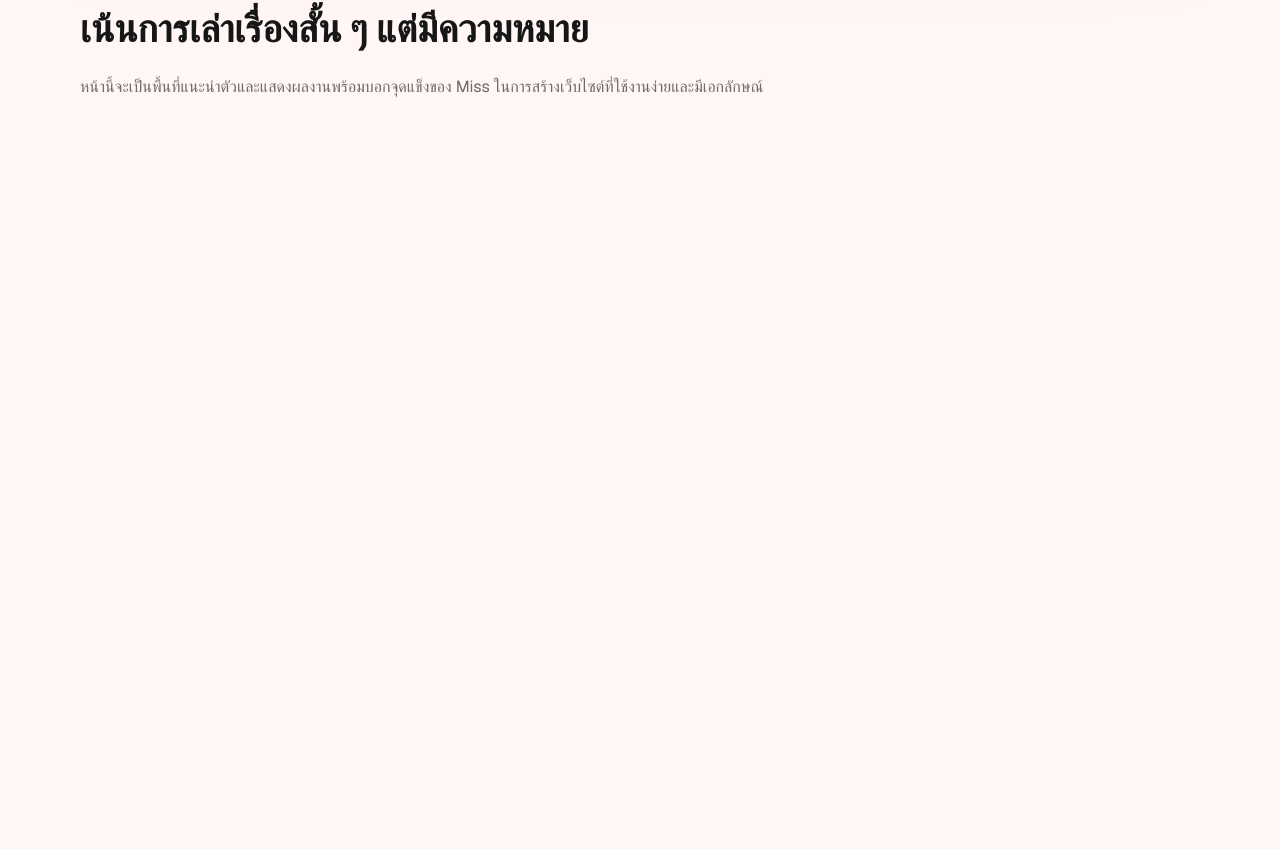
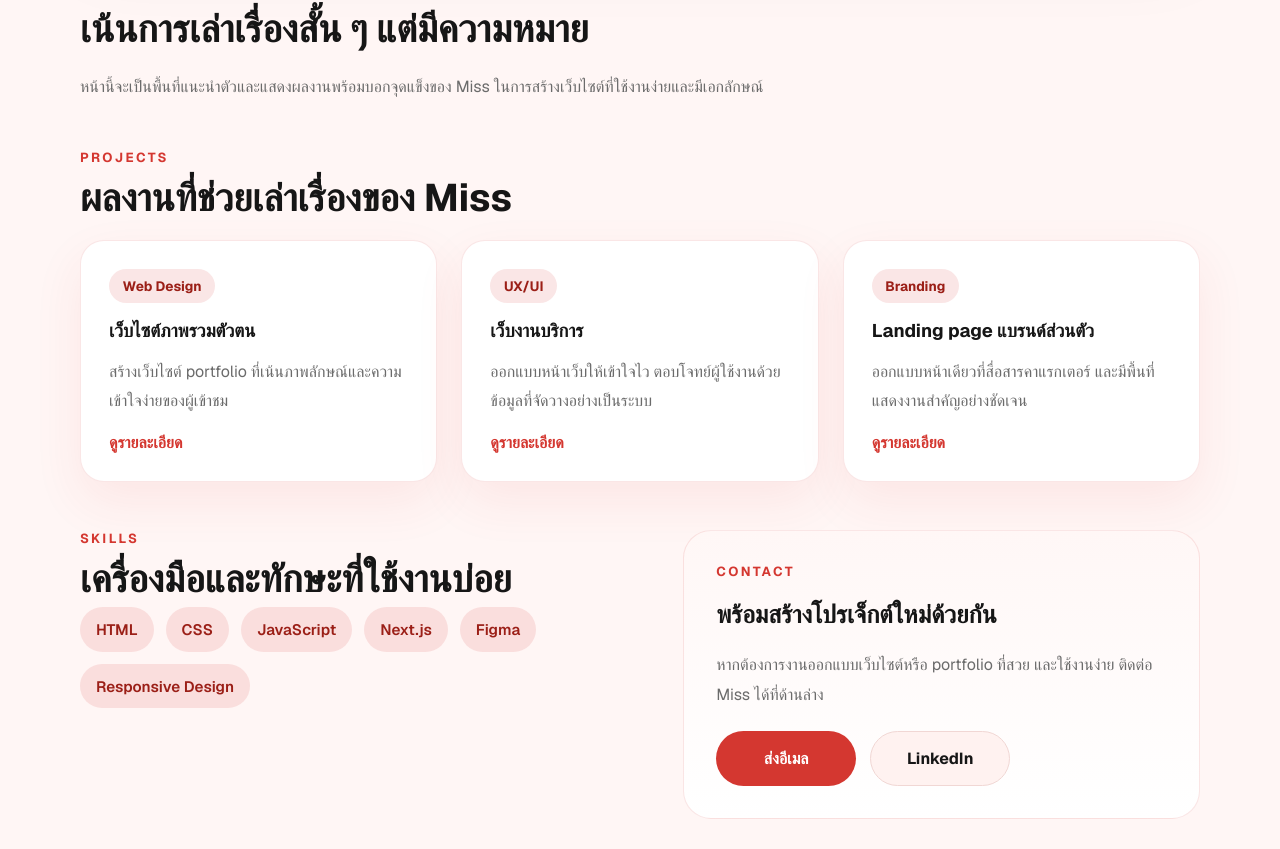
Before and after one commit to SSmikey/portfolio, a Next.js app: page / in a window 1280 px wide. Shown: the part 844-1693 px from the top of the page. Before the commit the page ends 985 px from the top, so only its background shows below. Built offline with nearby package versions, Linux system fonts and the light colour scheme.

Commit message:
add page

```diff
--- a/src/app/page.module.css
+++ b/src/app/page.module.css
@@ -183,9 +183,151 @@
   line-height: 1.85;
 }
 
+.projectGrid {
+  display: grid;
+  grid-template-columns: repeat(3, minmax(0, 1fr));
+  gap: 24px;
+}
+
+.projectCard {
+  display: grid;
+  gap: 16px;
+  padding: 28px;
+  border-radius: 24px;
+  background: #fff;
+  border: 1px solid rgba(212, 55, 48, 0.12);
+  box-shadow: 0 20px 50px rgba(212, 55, 48, 0.08);
+}
+
+.projectTag {
+  display: inline-flex;
+  padding: 0.5rem 0.85rem;
+  border-radius: 999px;
+  background: rgba(212, 55, 48, 0.12);
+  color: var(--accent-strong);
+  font-size: 0.85rem;
+  font-weight: 700;
+  width: fit-content;
+}
+
+.projectCard h3 {
+  font-size: 1.15rem;
+  color: var(--foreground);
+}
+
+.projectCard p {
+  color: var(--muted);
+  line-height: 1.8;
+}
+
+.projectLink {
+  color: var(--accent);
+  font-weight: 700;
+  transition: color 0.2s ease;
+}
+
+.projectLink:hover {
+  color: var(--accent-strong);
+}
+
+.splitSection {
+  grid-template-columns: 1.05fr 0.95fr;
+  align-items: start;
+  gap: 32px;
+}
+
+.skillTags {
+  display: flex;
+  flex-wrap: wrap;
+  gap: 12px;
+  margin-top: 8px;
+}
+
+.skillTag {
+  display: inline-flex;
+  padding: 0.8rem 1rem;
+  border-radius: 999px;
+  background: rgba(212, 55, 48, 0.12);
+  color: var(--accent-strong);
+  font-size: 0.95rem;
+  font-weight: 600;
+}
+
+.contactCard {
+  padding: 32px;
+  border-radius: 28px;
+  background: linear-gradient(180deg, #fff7f6 0%, #ffffff 100%);
+  border: 1px solid rgba(212, 55, 48, 0.12);
+  display: grid;
+  gap: 20px;
+}
+
+.contactLabel {
+  font-size: 0.82rem;
+  text-transform: uppercase;
+  letter-spacing: 0.18em;
+  font-weight: 700;
+  color: var(--accent);
+}
+
+.contactTitle {
+  font-size: 1.55rem;
+  line-height: 1.2;
+}
+
+.contactText {
+  color: var(--muted);
+  line-height: 1.9;
+}
+
+.contactLinks {
+  display: flex;
+  flex-wrap: wrap;
+  gap: 14px;
+}
+
+.contactButton,
+.contactButtonSecondary {
+  display: inline-flex;
+  align-items: center;
+  justify-content: center;
+  padding: 1rem 1.4rem;
+  border-radius: 999px;
+  font-weight: 700;
+  min-width: 140px;
+  text-align: center;
+  transition: transform 0.2s ease, background-color 0.2s ease, color 0.2s ease;
+}
+
+.contactButton {
+  background: var(--accent);
+  color: #fff;
+}
+
+.contactButtonSecondary {
+  background: rgba(255, 241, 239, 0.9);
+  color: var(--foreground);
+  border: 1px solid var(--border);
+}
+
+.contactButton:hover,
+.contactButtonSecondary:hover {
+  transform: translateY(-2px);
+}
+
 @media (max-width: 880px) {
-  .hero {
-    padding: 36px;
+  .projectGrid {
+    grid-template-columns: repeat(2, minmax(0, 1fr));
+  }
+}
+
+@media (max-width: 760px) {
+  .projectGrid {
+    grid-template-columns: 1fr;
+  }
+
+  .splitSection {
+    grid-template-columns: 1fr;
   }
 }
 
--- a/src/app/page.tsx
+++ b/src/app/page.tsx
@@ -41,6 +41,78 @@ export default function Home() {
             หน้านี้จะเป็นพื้นที่แนะนำตัวและแสดงผลงานพร้อมบอกจุดแข็งของ Miss ในการสร้างเว็บไซต์ที่ใช้งานง่ายและมีเอกลักษณ์
           </p>
         </section>
+
+        <section className={styles.section} id="projects">
+          <div className={styles.sectionHeader}>
+            <p className={styles.sectionLabel}>Projects</p>
+            <h2>ผลงานที่ช่วยเล่าเรื่องของ Miss</h2>
+          </div>
+          <div className={styles.projectGrid}>
+            <article className={styles.projectCard}>
+              <span className={styles.projectTag}>Web Design</span>
+              <h3>เว็บไซต์ภาพรวมตัวตน</h3>
+              <p>
+                สร้างเว็บไซต์ portfolio ที่เน้นภาพลักษณ์และความเข้าใจง่ายของผู้เข้าชม
+              </p>
+              <a className={styles.projectLink} href="#contact">
+                ดูรายละเอียด
+              </a>
+            </article>
+            <article className={styles.projectCard}>
+              <span className={styles.projectTag}>UX/UI</span>
+              <h3>เว็บงานบริการ</h3>
+              <p>
+                ออกแบบหน้าเว็บให้เข้าใจไว ตอบโจทย์ผู้ใช้งานด้วยข้อมูลที่จัดวางอย่างเป็นระบบ
+              </p>
+              <a className={styles.projectLink} href="#contact">
+                ดูรายละเอียด
+              </a>
+            </article>
+            <article className={styles.projectCard}>
+              <span className={styles.projectTag}>Branding</span>
+              <h3>Landing page แบรนด์ส่วนตัว</h3>
+              <p>
+                ออกแบบหน้าเดียวที่สื่อสารคาแรกเตอร์ และมีพื้นที่แสดงงานสำคัญอย่างชัดเจน
+              </p>
+              <a className={styles.projectLink} href="#contact">
+                ดูรายละเอียด
+              </a>
+            </article>
+          </div>
+        </section>
+
+        <section className={`${styles.section} ${styles.splitSection}`} id="contact">
+          <div>
+            <div className={styles.sectionHeader}>
+              <p className={styles.sectionLabel}>Skills</p>
+              <h2>เครื่องมือและทักษะที่ใช้งานบ่อย</h2>
+            </div>
+            <div className={styles.skillTags}>
+              <span className={styles.skillTag}>HTML</span>
+              <span className={styles.skillTag}>CSS</span>
+              <span className={styles.skillTag}>JavaScript</span>
+              <span className={styles.skillTag}>Next.js</span>
+              <span className={styles.skillTag}>Figma</span>
+              <span className={styles.skillTag}>Responsive Design</span>
+            </div>
+          </div>
+
+          <aside className={styles.contactCard}>
+            <p className={styles.contactLabel}>Contact</p>
+            <h3 className={styles.contactTitle}>พร้อมสร้างโปรเจ็กต์ใหม่ด้วยกัน</h3>
+            <p className={styles.contactText}>
+              หากต้องการงานออกแบบเว็บไซต์หรือ portfolio ที่สวย และใช้งานง่าย ติดต่อ Miss ได้ที่ด้านล่าง
+            </p>
+            <div className={styles.contactLinks}>
+              <a className={styles.contactButton} href="mailto:miss@example.com">
+                ส่งอีเมล
+              </a>
+              <a className={styles.contactButtonSecondary} href="https://www.linkedin.com" target="_blank" rel="noreferrer">
+                LinkedIn
+              </a>
+            </div>
+          </aside>
+        </section>
       </main>
     </div>
   );
```
